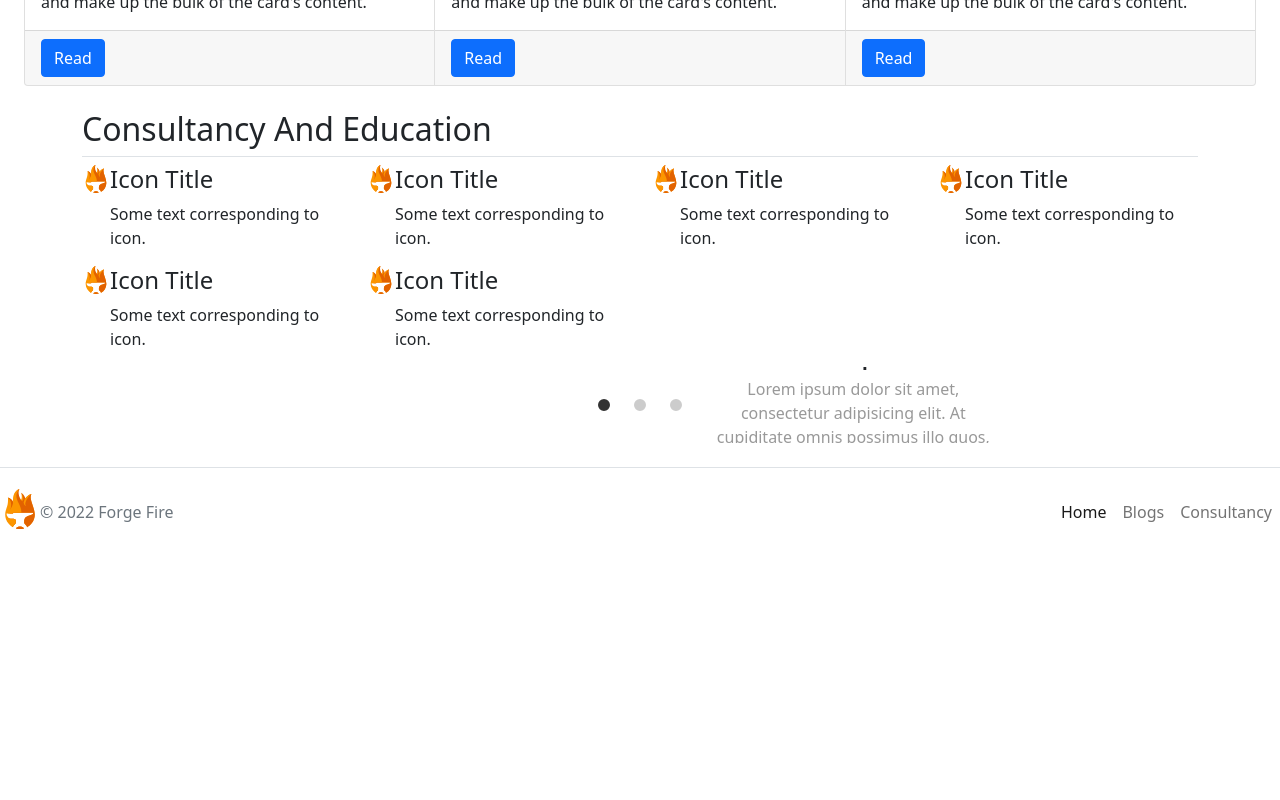
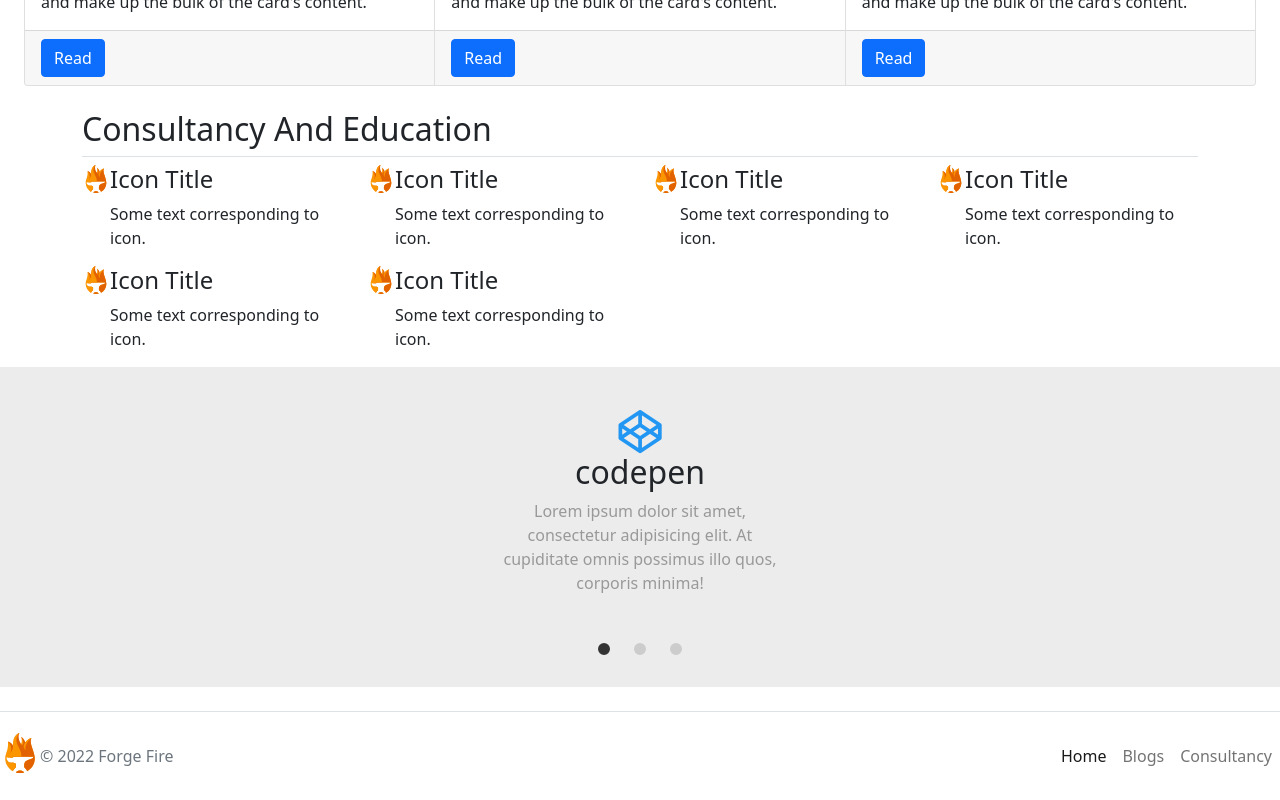
Before and after one commit to mickeybeurskens/forgefire-website, a Next.js app: page / in a window 1280 px wide. Shown: the part 751-1551 px from the top of the page. Before the commit the page ends 1307 px from the top, so only its background shows below. Built offline with nearby package versions, Linux system fonts and the light colour scheme.

Commit message:
Fix testimonials allignment

```diff
--- a/styles/home/TestimonialsDots.module.scss
+++ b/styles/home/TestimonialsDots.module.scss
@@ -1,8 +1,10 @@
 @import url(https://fonts.googleapis.com/css?family=Roboto:400,500);
 @import url(https://maxcdn.bootstrapcdn.com/font-awesome/4.5.0/css/font-awesome.min.css);
+@import '../default_style';
 
 .slider {
-  height: 100%;
+  background-color: $main_3;
+  height: 20em;
   position: relative;
   overflow: hidden;
   display: -webkit-box;
@@ -57,7 +59,7 @@
   position: absolute;
   top: 0;
   left: 0;
-  width: 400%;
+  width: 300%;
   height: 100%;
   -webkit-transition: left 0.4s;
   transition: left 0.4s;
```
